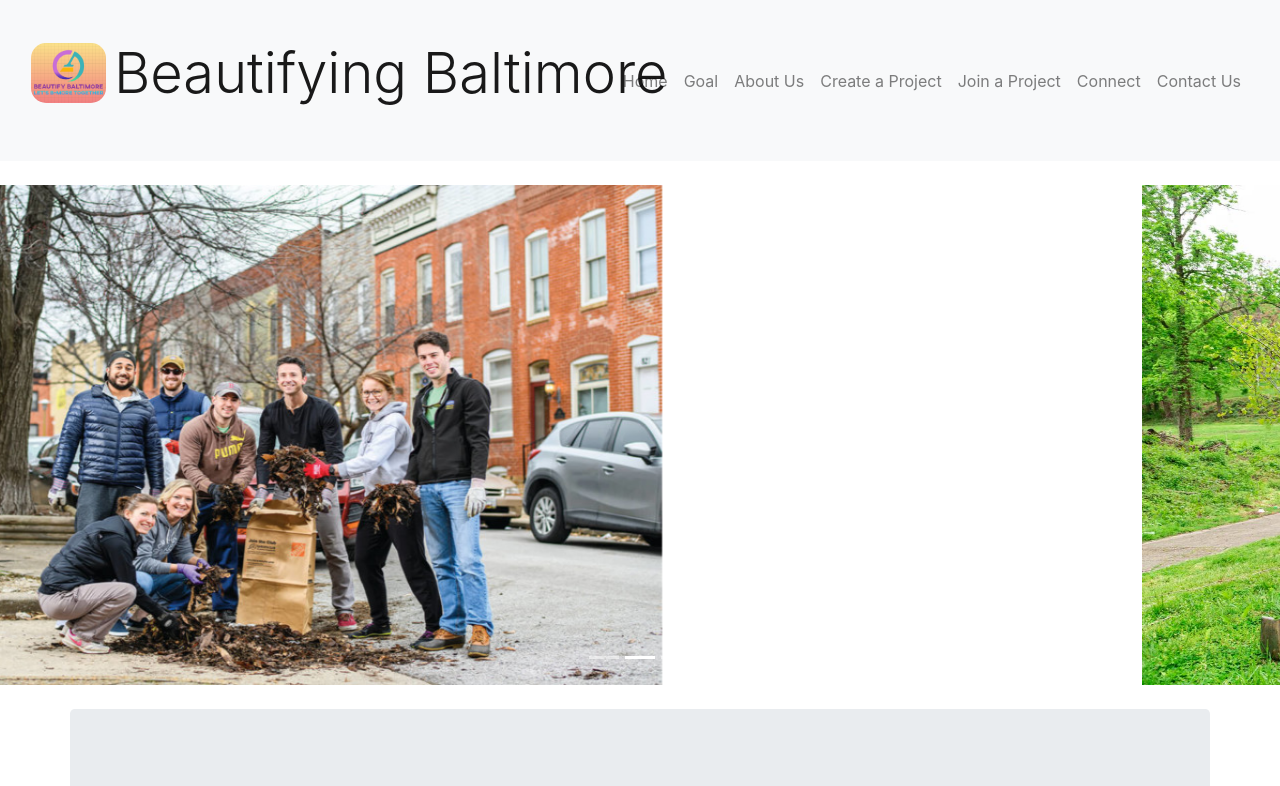
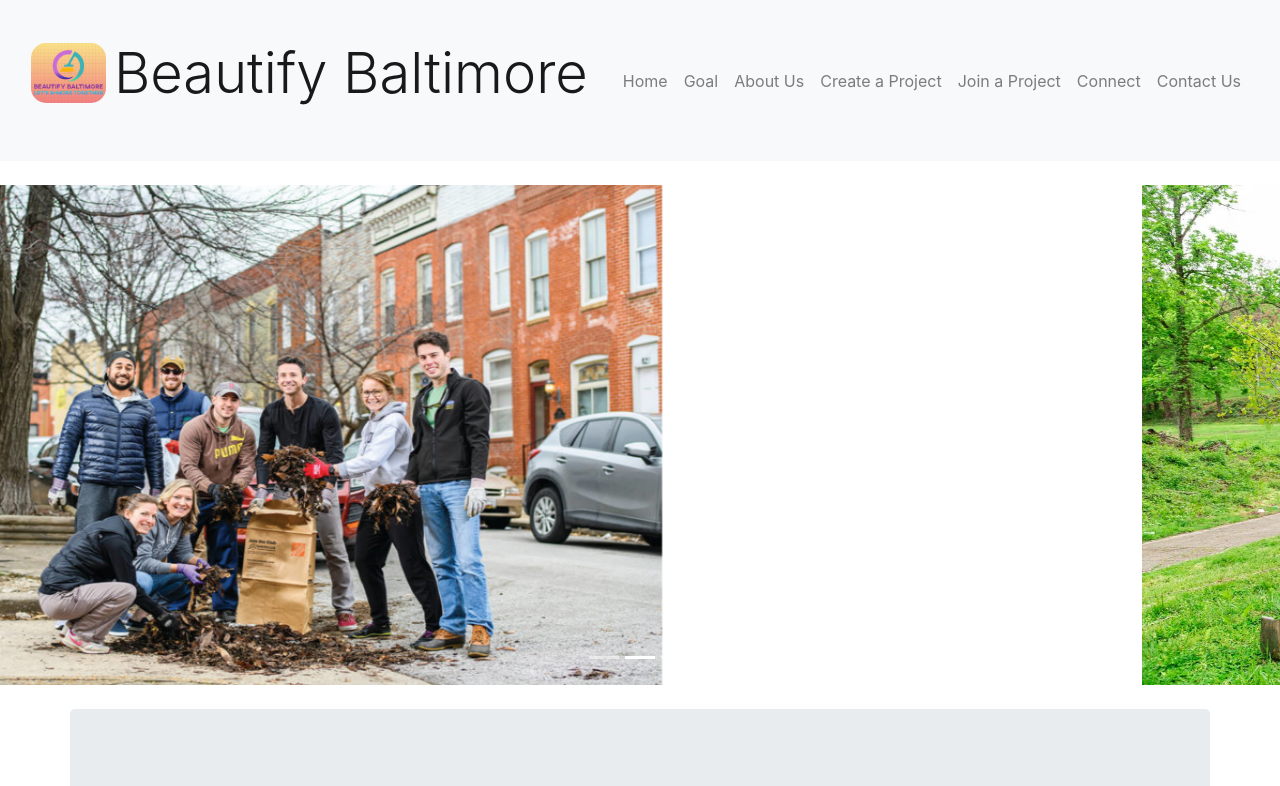
Before and after one commit to nfi002/BeautifyingBaltimore, a plain HTML site: page index.html in a window 1280 px wide. Shown: the top 786 px of the page. Drawn offline with nearby package versions, Linux system fonts and the light colour scheme.

Commit message:
Update index.html

```diff
--- a/index.html
+++ b/index.html
@@ -16,7 +16,7 @@
 <!-- Navigation -->
 <nav class="navbar navbar-expand-md navbar-light bg-light sticky-top">
 <div class="container-fluid">
-	<a class="navbar-brand" href="#"><img  id="position2" src="media/Beautify0.png" style="border-radius:15px" height="60px" width="75px"/><h1 class="display-4" id="position">Beautifying Baltimore</h1></a>
+	<a class="navbar-brand" href="#"><img  id="position2" src="media/Beautify0.png" style="border-radius:15px" height="60px" width="75px"/><h1 class="display-4" id="position">Beautify Baltimore</h1></a>
 	<button class="navbar-toggler" type="button" data-toggle="collapse" data-target="#navbarResponsive">
 		<span class="navbar-toggler-icon"></span>
 	</button>
```
